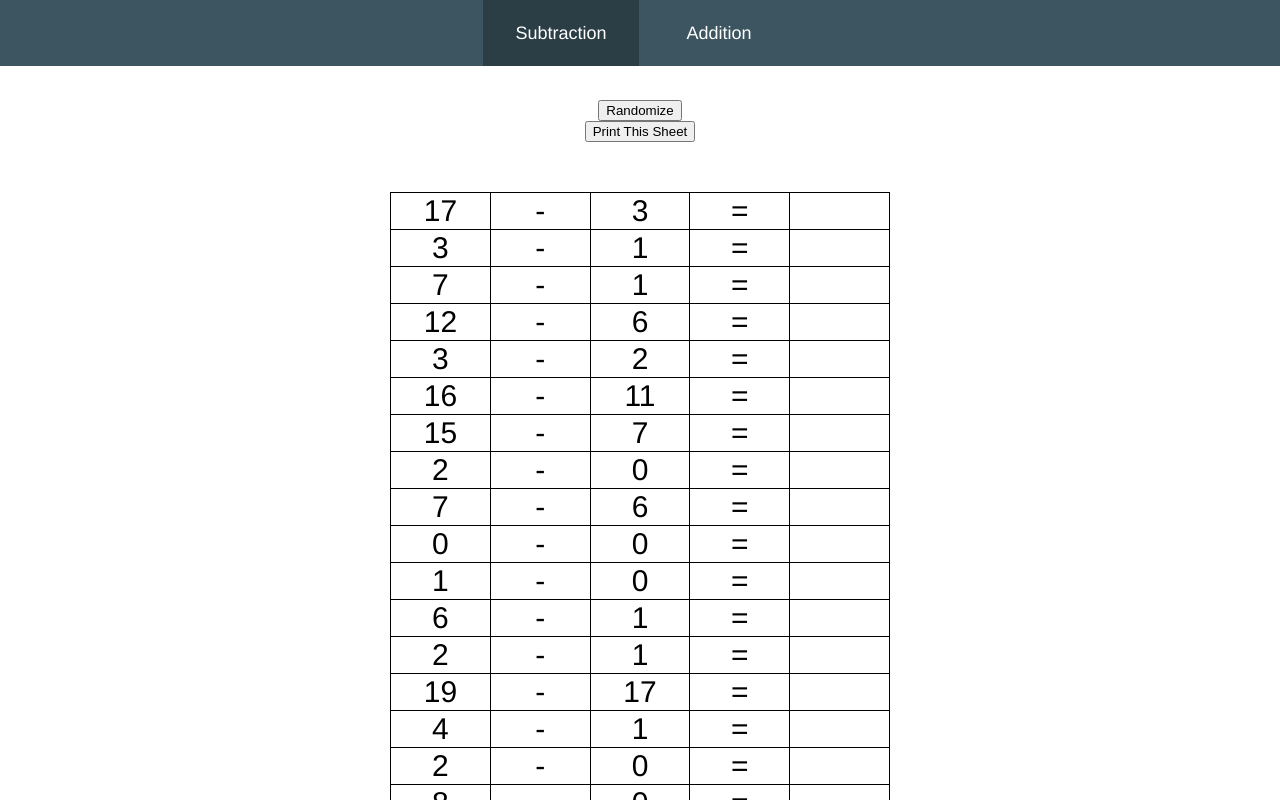
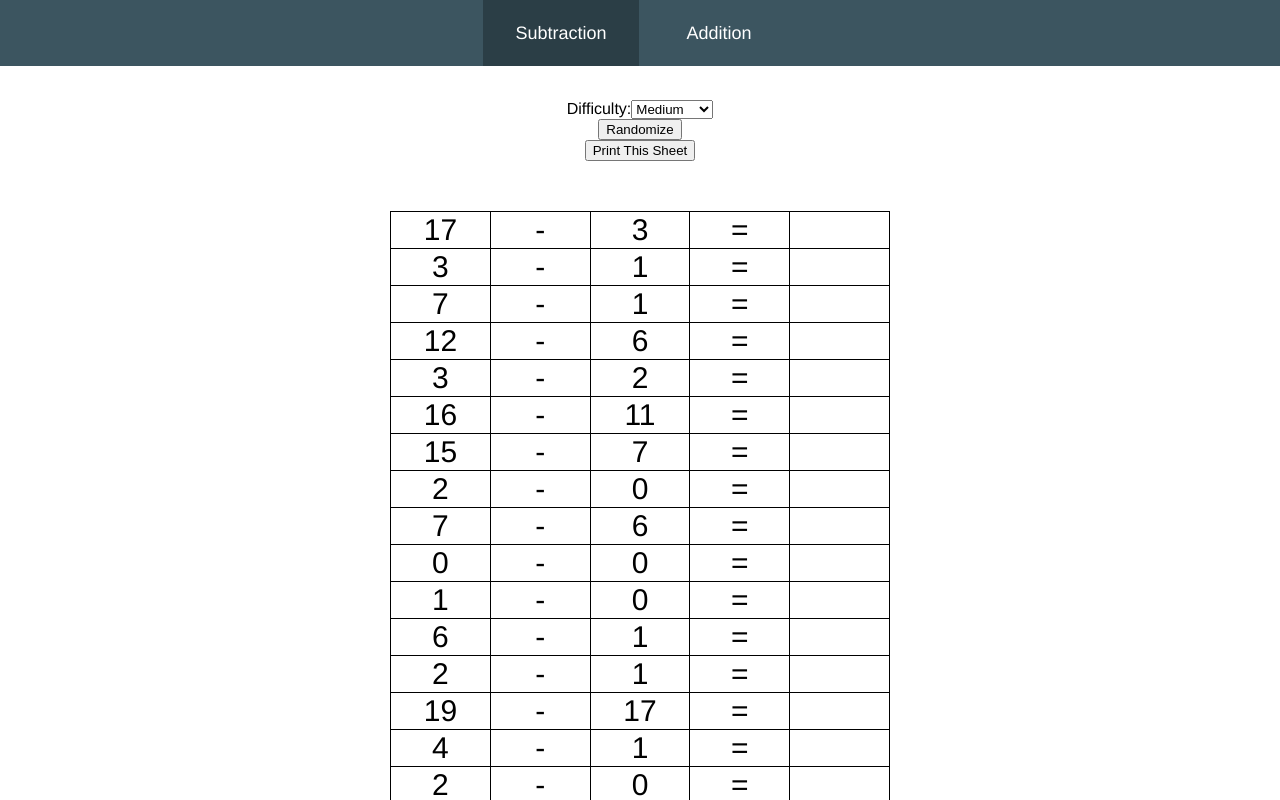
Before and after one commit to dkaksl/homework-printer, a React (Create React App) app: page / in a window 1280 px wide. Shown: the top 800 px of the page. Built offline with nearby package versions, Linux system fonts and the light colour scheme.

Commit message:
added drop down with difficulties

```diff
--- a/src/views/main.js
+++ b/src/views/main.js
@@ -12,14 +12,15 @@ export class Main extends Component {
       difficulty: "medium",
     };
     this.menuClickHandler = this.menuClickHandler.bind(this);
+    this.difficultyHandler = this.difficultyHandler.bind(this);
   }
 
   menuClickHandler(value) {
     this.setState({ selected: value });
   }
 
-  difficultyHandler(difficulty) {
-    this.setState({ difficulty });
+  difficultyHandler(event) {
+    this.setState({ difficulty: event.target.value });
   }
 
   getHomeworkView(selected, rowCount, difficulty) {
@@ -41,10 +42,23 @@ export class Main extends Component {
           <Menu menuClickHandler={this.menuClickHandler} />
         </header>
         <div className="content">
+          <label>
+            Difficulty:
+            <select
+              value={this.state.difficulty}
+              onChange={this.difficultyHandler}
+            >
+              {/* TODO: explain difficulties in tooltip */}
+              <option value="easy">Easy</option>
+              <option value="medium">Medium</option>
+              <option value="hard">Hard</option>
+              <option value="advanced">Advanced</option>
+            </select>
+          </label>
           {this.getHomeworkView(
             this.state.selected,
             this.state.rowCount,
-            this.props.difficulty
+            this.state.difficulty
           )}
         </div>
       </div>
```
